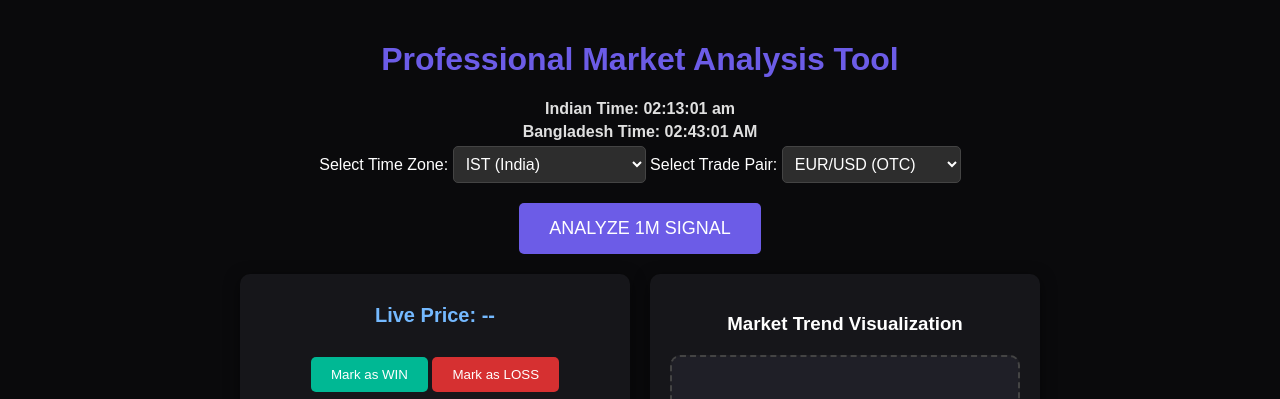
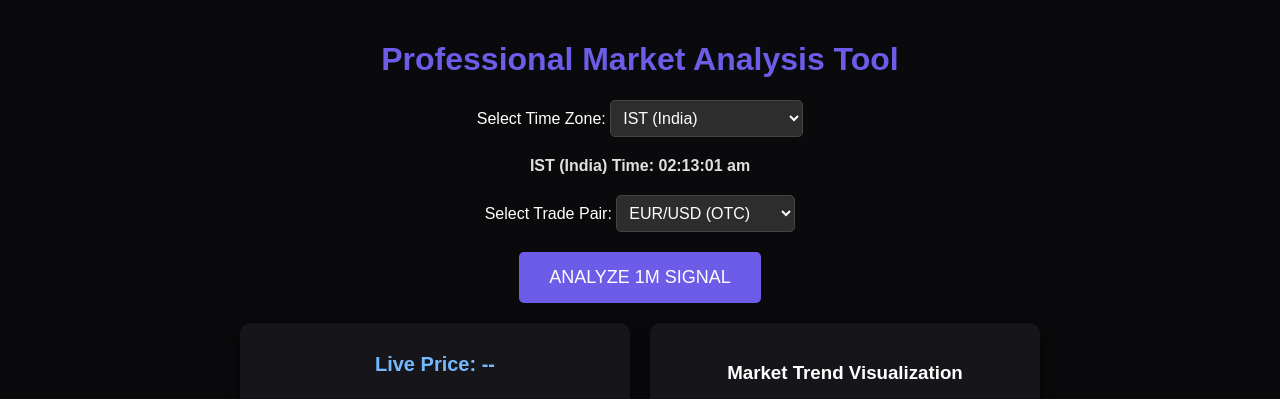
Before and after one commit to kingjonlove-art/Quotex-Signal-Tester, a plain HTML site: page index.html in a window 1280 px wide. Shown: the top 399 px of the page. Drawn offline with Linux system fonts and the light colour scheme.

Commit message:
Update index.html

```diff
--- a/index.html
+++ b/index.html
@@ -43,10 +43,10 @@
             background-color: #888888;
             cursor: not-allowed;
         }
-        #india-timer, #bangladesh-timer {
+        #zone-timer {
             font-size: 16px;
             font-weight: bold;
-            margin-bottom: 5px;
+            margin-bottom: 20px;
             color: #E0E0E0;
         }
         #timezone-select, #pair-select {
@@ -161,9 +161,6 @@
 <body>
     <h1>Professional Market Analysis Tool</h1>
 
-    <div id="india-timer">Loading Indian Time...</div>
-    <div id="bangladesh-timer">Loading Bangladesh Time...</div>
-
     <label for="timezone-select">Select Time Zone:</label>
     <select id="timezone-select" onchange="updateTimes()">
         <option value="Asia/Kolkata">IST (India)</option>
@@ -174,6 +171,8 @@
         <option value="Europe/London">GMT (London)</option>
         <option value="Asia/Tokyo">JST (Tokyo)</option>
     </select>
+
+    <div id="zone-timer">Loading Time...</div>
 
     <label for="pair-select">Select Trade Pair:</label>
     <select id="pair-select">
@@ -242,14 +241,16 @@
 
         function updateTimes() {
             const now = new Date();
+            const selectedZone = document.getElementById('timezone-select').value;
 
-            const indiaOptions = { timeZone: 'Asia/Kolkata', hour: '2-digit', minute: '2-digit', second: '2-digit', hour12: true };
-            const indiaTime = new Intl.DateTimeFormat('en-IN', indiaOptions).format(now);
-            document.getElementById('india-timer').innerText = 'Indian Time: ' + indiaTime;
+            const zoneOptions = { timeZone: selectedZone, hour: '2-digit', minute: '2-digit', second: '2-digit', hour12: true };
+            const zoneTime = new Intl.DateTimeFormat('en-GB', zoneOptions).format(now);
 
-            const bangladeshOptions = { timeZone: 'Asia/Dhaka', hour: '2-digit', minute: '2-digit', second: '2-digit', hour12: true };
-            const bangladeshTime = new Intl.DateTimeFormat('en-BD', bangladeshOptions).format(now);
-            document.getElementById('bangladesh-timer').innerText = 'Bangladesh Time: ' + bangladeshTime;
+            let zoneDisplayName = selectedZone.split('/')[1] || selectedZone;
+            if (selectedZone === 'Asia/Kolkata') zoneDisplayName = 'IST (India)';
+            if (selectedZone === 'Asia/Dhaka') zoneDisplayName = 'BST (Bangladesh)';
+
+            document.getElementById('zone-timer').innerText = zoneDisplayName + ' Time: ' + zoneTime;
         }
 
         setInterval(updateTimes, 1000);
@@ -258,7 +259,6 @@
         function startAnalysisTimer() {
             const btn = document.getElementById('analyze-btn');
             btn.disabled = true;
-
             analyzeMarket();
 
             if (countdownInterval) clearInterval(countdownInterval);
```
